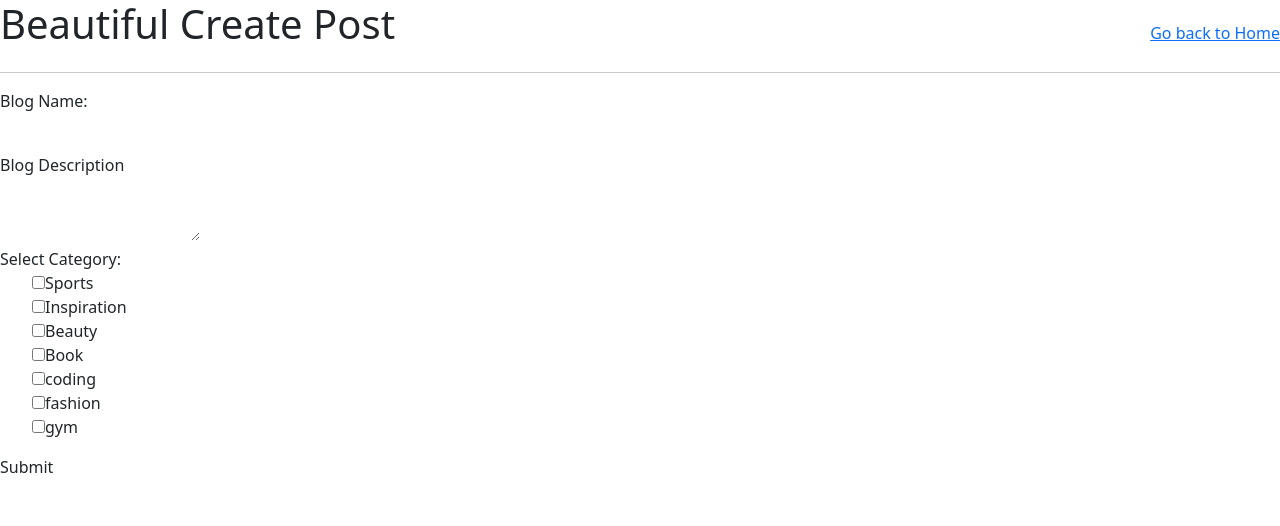
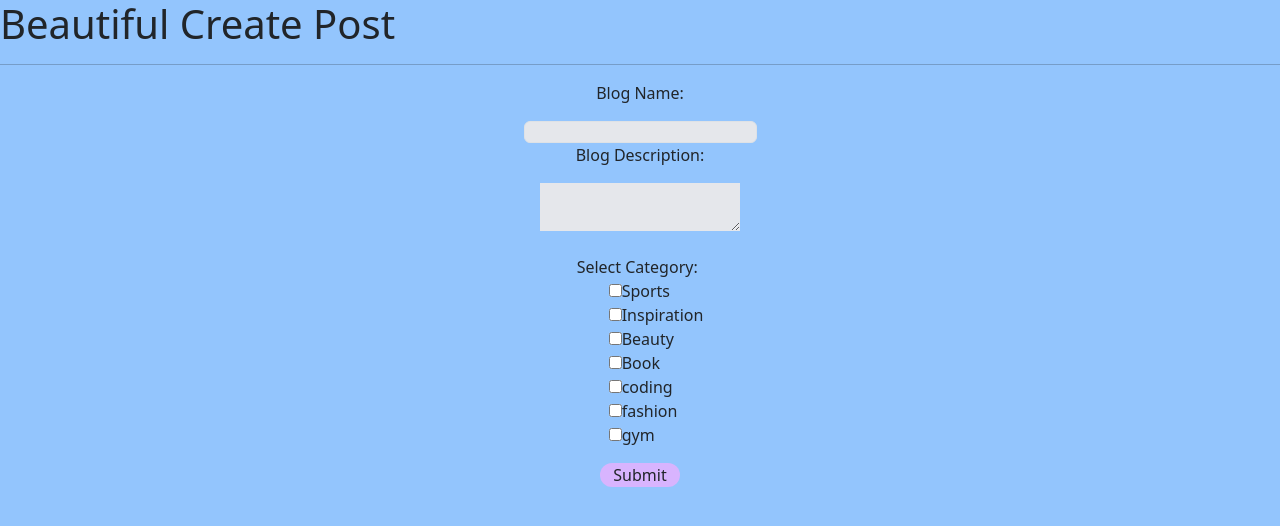
Before and after one commit to TuanPhan17/beautiful-, a React (Create React App) app in the folder client/: page /beautycreate in a window 1280 px wide. Shown: the top 526 px of the page. Built offline with nearby package versions, Linux system fonts and the light colour scheme.

Commit message:
Update BeautifulCreate.jsx

```diff
--- a/client/src/views/BeautifulCreate.jsx
+++ b/client/src/views/BeautifulCreate.jsx
@@ -52,33 +52,29 @@ export default function BeautifulPeople(props) {
 
     return (
 
-        <div>
+        <div className='min-h-screen  bg-blue-300'>
 
 
-            <div style={{ display: 'flex', justifyContent: 'space-between', alignItems: 'baseline' }}>
-                <h1>Beautiful Create Post</h1>
-                <a href='/'>Go back to Home</a>
-
-            </div>
+            <div className='align-center'><h1>Beautiful Create Post</h1></div>
             <hr></hr>
 
-            <form onSubmit={(event) => { handleCreateSubmitButton(event) }}>
+            <form className='grid  place-items-center' onSubmit={(event) => { handleCreateSubmitButton(event) }}>
 
                 <p>Blog Name:</p>
-                <input type="text" value={name}
+                <input className="appearance-none block  bg-gray-200 text-gray-700 border border-red-500 rounded  leading-tight focus:outline-none focus:bg-white" id="grid-first-name" type="text" value={name}
                     onChange={(event) => { setName(event.target.value); }}></input>
 
-                <p>Blog Description</p>
-                <textarea type="text" value={description}
+                <p>Blog Description: </p>
+                <textarea  className=" bg-gray-200"type="text" value={description}
                     onChange={(event) => { setDescription(event.target.value); }}></textarea>
 
 
                 <br />
 
 
-                <div id="blog" class="check_list">
-                    <span class="category">Select Category:</span>
-                    <ul class="items">
+                <div id="blog" className="check_list">
+                    <span className="category">Select Category:</span>
+                    <ul className="items">
                         <li><input
                             type="checkbox"
                             onChange={(event) => {
@@ -88,6 +84,7 @@ export default function BeautifulPeople(props) {
 
                         <li><input
                             type="checkbox"
+
                             onChange={(event) => {
                                 setInspiration(event.target.checked);
                             }}
@@ -130,7 +127,7 @@ export default function BeautifulPeople(props) {
                     </ul>
                 </div>
 
-                <input type="submit" />
+                <input  className="bg-purple-300 rounded-full w-20" type="submit" />
 
             </form>
         </div>
```
